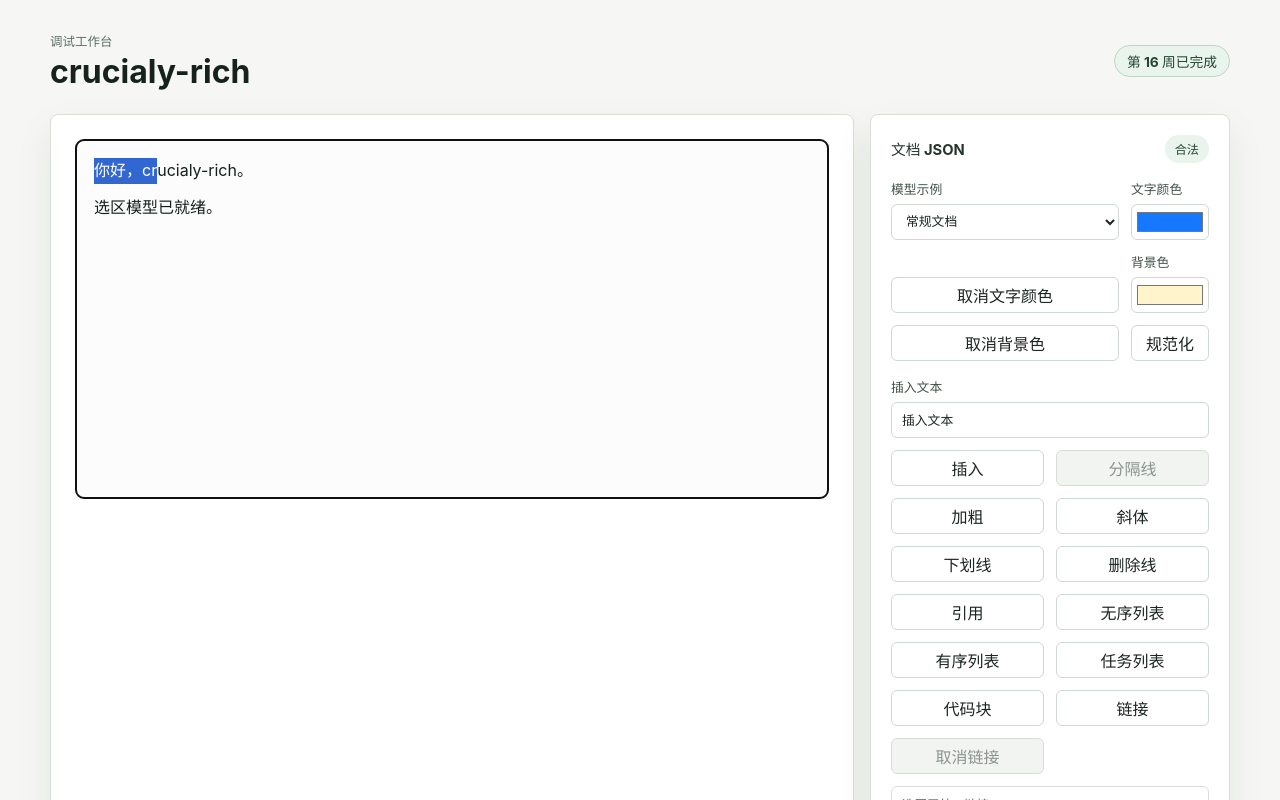
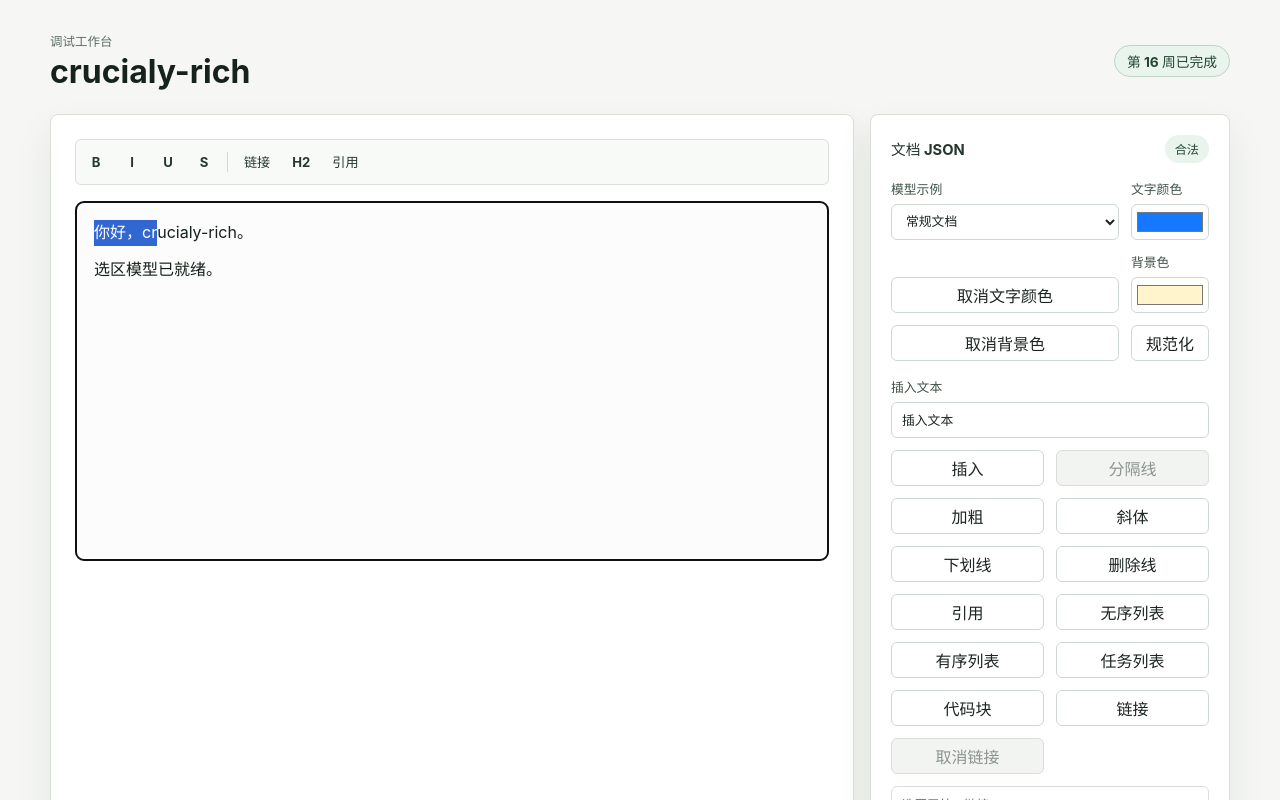
Before and after one commit to QDyanbing/crucialy-rich, a React (Vite) app in the folder apps/demo/: page / in a window 1280 px wide. Shown: the top 800 px of the page. Built offline with nearby package versions, Linux system fonts and the light colour scheme.

Commit message:
feat(demo): integrate fixed toolbar

```diff
--- a/apps/demo/src/main.tsx
+++ b/apps/demo/src/main.tsx
@@ -66,8 +66,11 @@ import {
   type TransactionAcceptanceReport,
 } from "@crucialy-rich/core";
 import {
+  createDefaultToolbarItems,
+  FixedToolbar,
   RichTextEditor,
   type RichTextEditorTransactionEvent,
+  type ToolbarCommandEvent,
 } from "@crucialy-rich/react";
 import {
   StrictMode,
@@ -828,6 +831,15 @@ function DemoApp() {
       ?.active
       ? "paragraph"
       : "mixed");
+  const fixedToolbarItems = useMemo(
+    () =>
+      createDefaultToolbarItems({
+        link: createLinkCommandPayload(linkHrefValue, linkTargetValue, linkRelValue),
+      }).map((item) =>
+        item.type === "command" ? { ...item, label: `固定工具栏${item.label}` } : item,
+      ),
+    [linkHrefValue, linkRelValue, linkTargetValue],
+  );
 
   function isCommandDisabled(name: CommandName) {
     return (
@@ -900,6 +912,10 @@ function DemoApp() {
 
     setLastTransaction(change.entry.transaction);
     setLastTransactionReport(null);
+  }
+
+  function handleToolbarCommand(event: ToolbarCommandEvent) {
+    applyCommandResult(event.result, event.selection ?? modelSelection);
   }
 
   function handleInsertText() {
@@ -1245,6 +1261,13 @@ function DemoApp() {
 
       <section className="workspace-grid" aria-label="编辑器工作区">
         <div className="editor-surface" aria-label="编辑器预览">
+          <FixedToolbar
+            document={normalizedDocument}
+            items={fixedToolbarItems}
+            onCommand={handleToolbarCommand}
+            registry={demoCommandRegistry}
+            selection={modelSelection}
+          />
           <RichTextEditor
             className="rendered-document"
             contentEditable
--- a/apps/demo/src/styles.css
+++ b/apps/demo/src/styles.css
@@ -114,6 +114,60 @@ h3 {
   flex-direction: column;
   gap: 16px;
   padding: 24px;
+}
+
+.crucialy-toolbar {
+  display: flex;
+  align-items: center;
+  gap: 4px;
+  min-height: 40px;
+  padding: 4px;
+  border: 1px solid #d9ded8;
+  border-radius: 6px;
+  background: #f8faf8;
+}
+
+.crucialy-toolbar__button {
+  display: inline-grid;
+  place-items: center;
+  min-width: 32px;
+  height: 32px;
+  padding: 0 8px;
+  border: 1px solid transparent;
+  border-radius: 4px;
+  background: transparent;
+  color: #26382e;
+  cursor: pointer;
+  font-size: 0.82rem;
+  font-weight: 700;
+}
+
+.crucialy-toolbar__button:hover:not(:disabled) {
+  border-color: #b8c7bd;
+  background: #ffffff;
+}
+
+.crucialy-toolbar__button[data-state="active"] {
+  border-color: #799b84;
+  background: #dceadf;
+  color: #163c24;
+}
+
+.crucialy-toolbar__button:focus-visible {
+  outline: 2px solid #2f6d46;
+  outline-offset: 1px;
+}
+
+.crucialy-toolbar__button:disabled {
+  color: #9aa59e;
+  cursor: not-allowed;
+}
+
+.crucialy-toolbar__separator {
+  width: 1px;
+  height: 20px;
+  margin: 0 3px;
+  background: #cfd7d1;
 }
 
 .empty-state {
```
Also changed, not shown: 1 other file (tests, documents, lock files or other folders).
